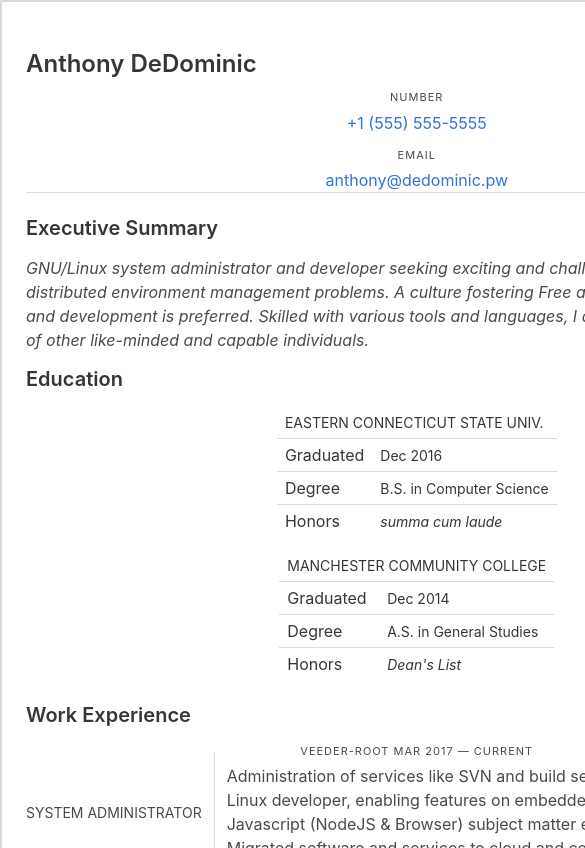
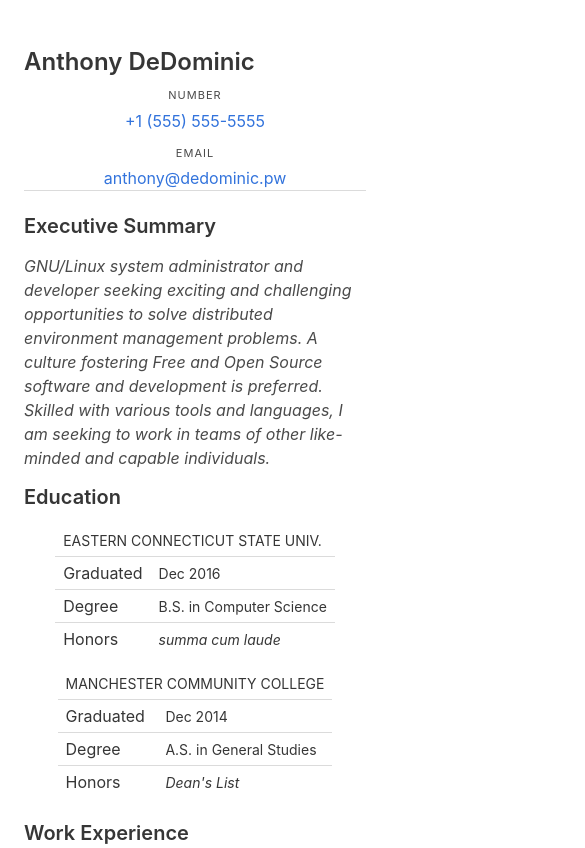
Before and after one commit to adedomin/resume-web, a website: page index.html in a window 390 px wide. Shown: the top 848 px of the page, 585 px wide, since content can reach past the window. Drawn offline with Linux system fonts and the light colour scheme.

Commit message:
make it mobile responsive except for print setup

```diff
--- a/css/resume.css
+++ b/css/resume.css
@@ -1,10 +1,10 @@
-html, body {
+/*html, body {
     width: 220mm;
-    /*height: 297mm;*/
+    height: 297mm;
     margin: auto;
     border: 1px solid #dbdbdb;
     box-shadow: 0.3em 0.3em 0.4em gray;
-}
+}*/
 
 @page {
   size: letter;
```
